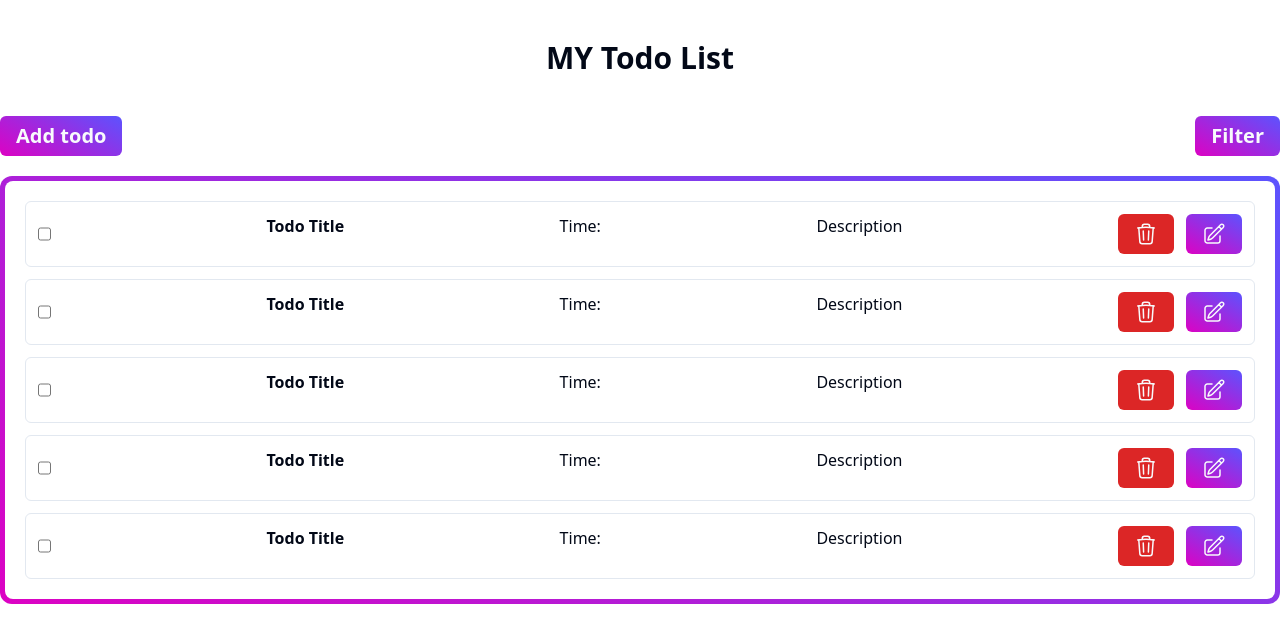
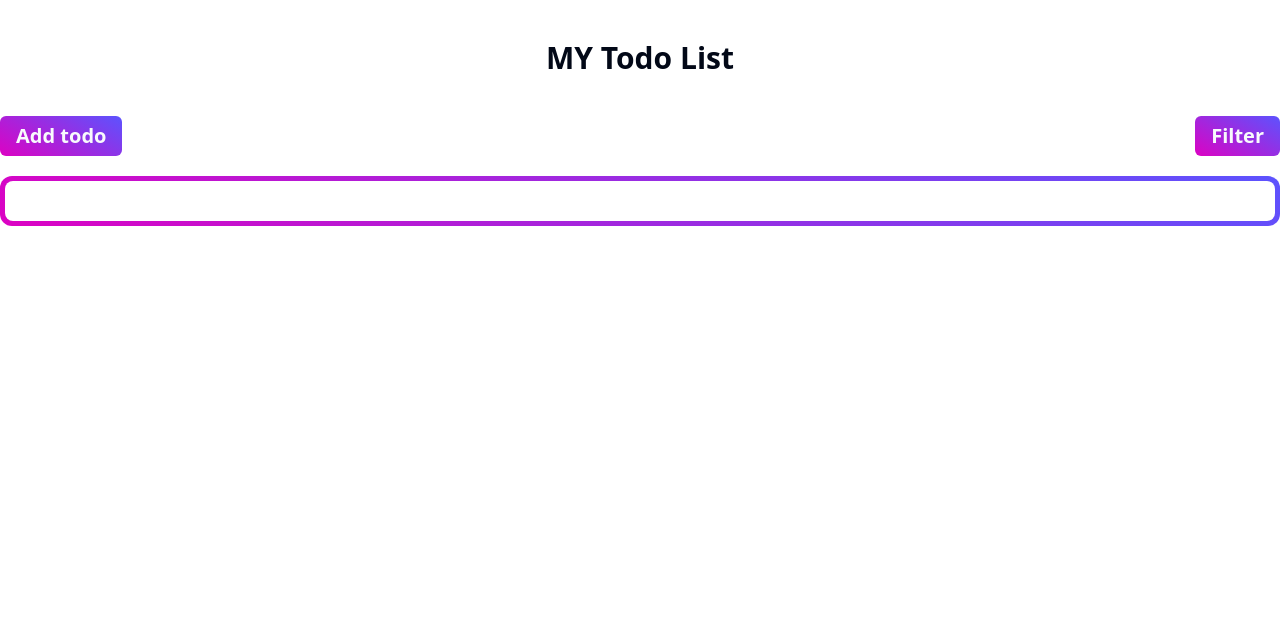
Before and after one commit to SShipon/Todo-list-redux, a React (Vite) app: page / in a window 1280 px wide. Shown: the top 642 px of the page. Built offline with nearby package versions, Linux system fonts and the light colour scheme.

Commit message:
user updated and deleted metho working

```diff
--- a/src/components/todo/AddTodoDialog.tsx
+++ b/src/components/todo/AddTodoDialog.tsx
@@ -19,6 +19,8 @@ const AddTodoDialog = () => {
     const [task, setTask] = useState('');
     const [description, setDescription] = useState('');
     const dispatch  = useAppDispatch()
+
+
     const onSubmit = (e: FormEvent) => {
         e.preventDefault();
         const RandomString =  Math.random().toString(36).substring(2, 7)
--- a/src/components/todo/TodoCard.tsx
+++ b/src/components/todo/TodoCard.tsx
@@ -1,14 +1,29 @@
+import { deleteTodo } from "@/redux/features/todoSlice";
 import { Button } from "../ui/button";
+import { useDispatch } from "react-redux";
 
-const TodoCard = () => {
+type TTodoCard ={
+  id: string;
+  title:string,
+  description:string,
+}
+
+const TodoCard = ({ id, title,description} : TTodoCard) => {
+
+  const dispatch = useDispatch();
+
+  const handleDelete = () => {
+    dispatch(deleteTodo(id));
+  };
+
   return (
     <div className="bg-white rounded-md flex justify-between p-3 border">
       <input type="checkbox" name="" id="" />
-      <p className="font-semibold">Todo Title </p>
+      <p className="font-semibold">{title}</p>
       <p>Time:</p>
-      <p>Description</p>
+      <p>{description}</p>
       <div className="space-x-3">
-        <Button className="bg-red-600">
+        <Button onClick={handleDelete} className="bg-red-600">
           <svg
             xmlns="http://www.w3.org/2000/svg"
             fill="none"
--- a/src/components/todo/TodoContainer.tsx
+++ b/src/components/todo/TodoContainer.tsx
@@ -1,10 +1,12 @@
 
+import { useAppSelector } from "@/redux/hooks/hook";
 import AddTodoDialog from "./AddTodoDialog";
 import TodoCard from "./TodoCard";
 import TodoFilter from "./TodoFilter";
 
 
 const TodoContainer = () => {
+    const {todos} = useAppSelector(state => state.todos)
     return (
         <div>
             <div className="flex justify-between mb-5">
@@ -13,11 +15,9 @@ const TodoContainer = () => {
             </div>
             <div className="bg-red-500 bg-primary-gradient w-full  h-full rounded-xl p-[5px]">
                  <div className="bg-white p-5 w-full h-full rounded-lg space-y-3">
-                 <TodoCard />
-                  <TodoCard />
-                  <TodoCard />
-                  <TodoCard />
-                  <TodoCard />
+                   {
+                    todos.map((item)=>(<TodoCard id={item.id} title={item.title} description={item.description}/>))
+                   }
                  </div>
                    {/* <div className="bg-white tex-2xl font-bold p-5 flex justify-center items-center rounded-md">
                     <p>There is no Task pending </p>
--- a/src/redux/features/todoSlice.ts
+++ b/src/redux/features/todoSlice.ts
@@ -22,9 +22,12 @@ const todoSlice = createSlice({
         AddTodo: (state, action: PayloadAction<TTodo>)=>{
             state.todos.push({...action.payload, isCompleted:false})
         },
+        deleteTodo: (state, action: PayloadAction<string>) => {
+            state.todos = state.todos.filter(todo => todo.id !== action.payload);
+          },
     },
 });
 
-export const  {AddTodo} = todoSlice.actions
+export const  {AddTodo ,deleteTodo} = todoSlice.actions
 
 export default todoSlice.reducer;
```
